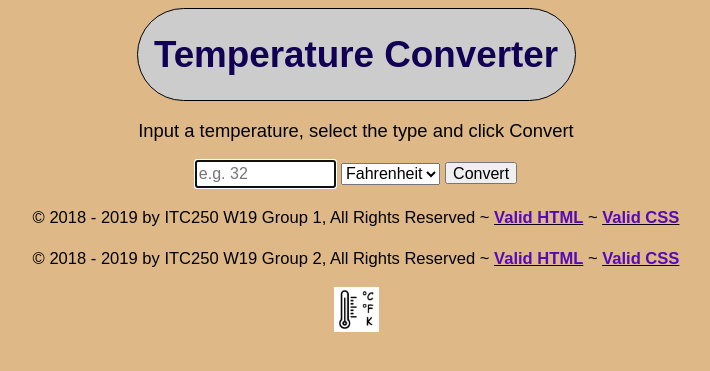
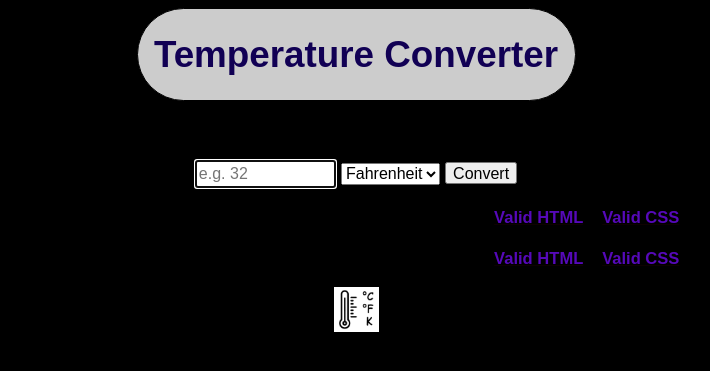
Before and after one commit to thomaskise/tempConvert, a PHP site: page / in a window 1280 px wide. Shown: the top 371 px of the page, without its empty margins (284-994 px from the left). Run offline with PHP 8.4, Linux system fonts and the light colour scheme.

Commit message:
changed background color to black
new color

```diff
--- a/css/default.css
+++ b/css/default.css
@@ -17,7 +17,7 @@ html {
 }
 
 body {
-    background-color:burlywood;
+    background-color:black;
 }
 
 p.copyright {
```
